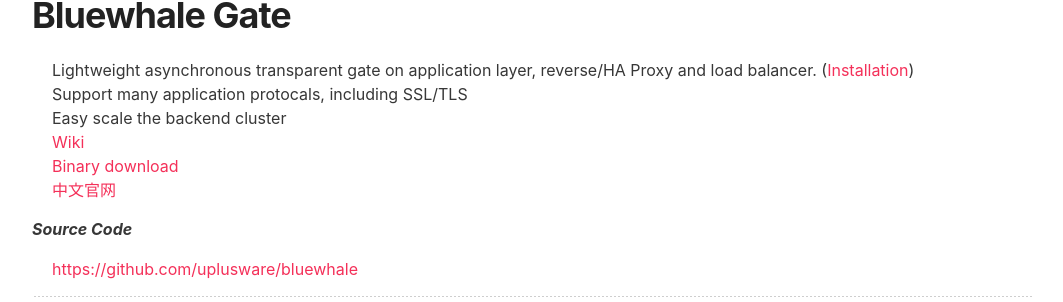
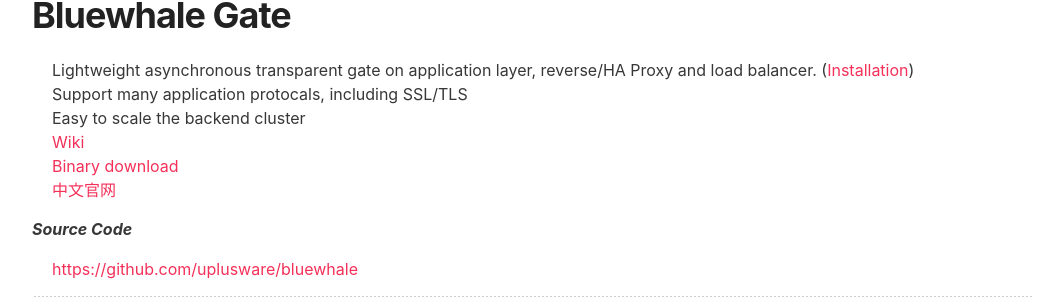
Before and after one commit to uplusware/uplusware.github.io, a Jekyll site: the page index.html, which Jekyll copies as it is, in a window 1280 px wide. Shown: the part 1928-2230 px from the top of the page, without its empty margins (108-1171 px from the left). Built offline with Jekyll 4.4.1, drawn with Linux system fonts in a browser that asks for light colours.

Commit message:
Update index.html

```diff
--- a/index.html
+++ b/index.html
@@ -96,7 +96,7 @@
 		<ul>
 			<li>Lightweight asynchronous transparent gate on application layer, reverse/HA Proxy and load balancer. (<a href="https://github.com/uplusware/bluewhale/wiki/Installation" target="_blank">Installation</a>)</li>
             		<li>Support many application protocals, including SSL/TLS</li>
-			<li>Easy scale the backend cluster</li>
+			<li>Easy to scale the backend cluster</li>
 			<li><a href="https://github.com/uplusware/bluewhale/wiki" target="_blank">Wiki</a></li>
             		<li><a href="https://github.com/uplusware/bluewhale/tree/master/binary">Binary download</a></li>
 			<li><a href="https://bwgate.github.io/" target="_blank">中文官网</a></li>
```
